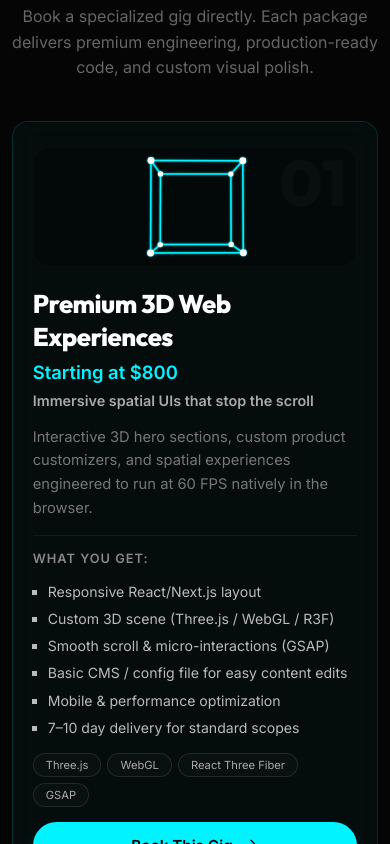
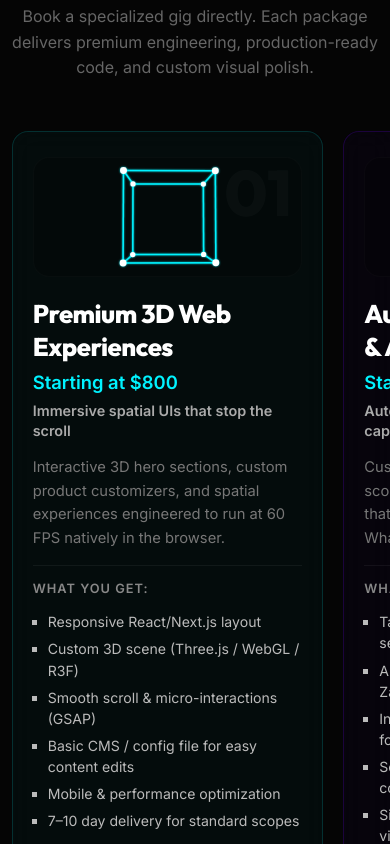
Before and after one commit to mchlshot-code/PathAI-Agency, a React (Vite) app: page / in a window 390 px wide. Shown: the part 960-1804 px from the top of the page. Built offline with nearby package versions, Linux system fonts and the light colour scheme.

Commit message:
Convert Gigs grid layout into responsive horizontal swipe carousel on mobile

```diff
--- a/src/components/Gigs.jsx
+++ b/src/components/Gigs.jsx
@@ -395,7 +395,7 @@ const Gigs = () => {
         </p>
       </div>
 
-      <div style={{ display: 'grid', gridTemplateColumns: 'repeat(auto-fit, minmax(320px, 1fr))', gap: '30px', maxWidth: '1200px', margin: '0 auto' }}>
+      <div className="gigs-grid">
         {gigs.map((gig, index) => (
           <div
             key={index}
--- a/src/index.css
+++ b/src/index.css
@@ -253,10 +253,28 @@ section {
 
   .offering-card {
     padding: 25px 20px !important;
+    flex: 0 0 85% !important;
+    scroll-snap-align: center;
   }
 
   .gig-canvas-container {
     height: 120px !important;
+  }
+
+  .gigs-grid {
+    display: flex !important;
+    overflow-x: auto;
+    scroll-snap-type: x mandatory;
+    scroll-behavior: smooth;
+    -webkit-overflow-scrolling: touch;
+    gap: 20px !important;
+    padding: 10px 4% 30px !important;
+    margin: 0 -4% !important;
+    scrollbar-width: none;
+  }
+
+  .gigs-grid::-webkit-scrollbar {
+    display: none;
   }
 }
 
@@ -357,6 +375,15 @@ section {
 .reveal.active {
   opacity: 1;
   transform: translateY(0);
+}
+
+/* Gigs Grid Layout */
+.gigs-grid {
+  display: grid;
+  grid-template-columns: repeat(auto-fit, minmax(320px, 1fr));
+  gap: 30px;
+  max-width: 1200px;
+  margin: 0 auto;
 }
 
 /* Offering Cards */
```
